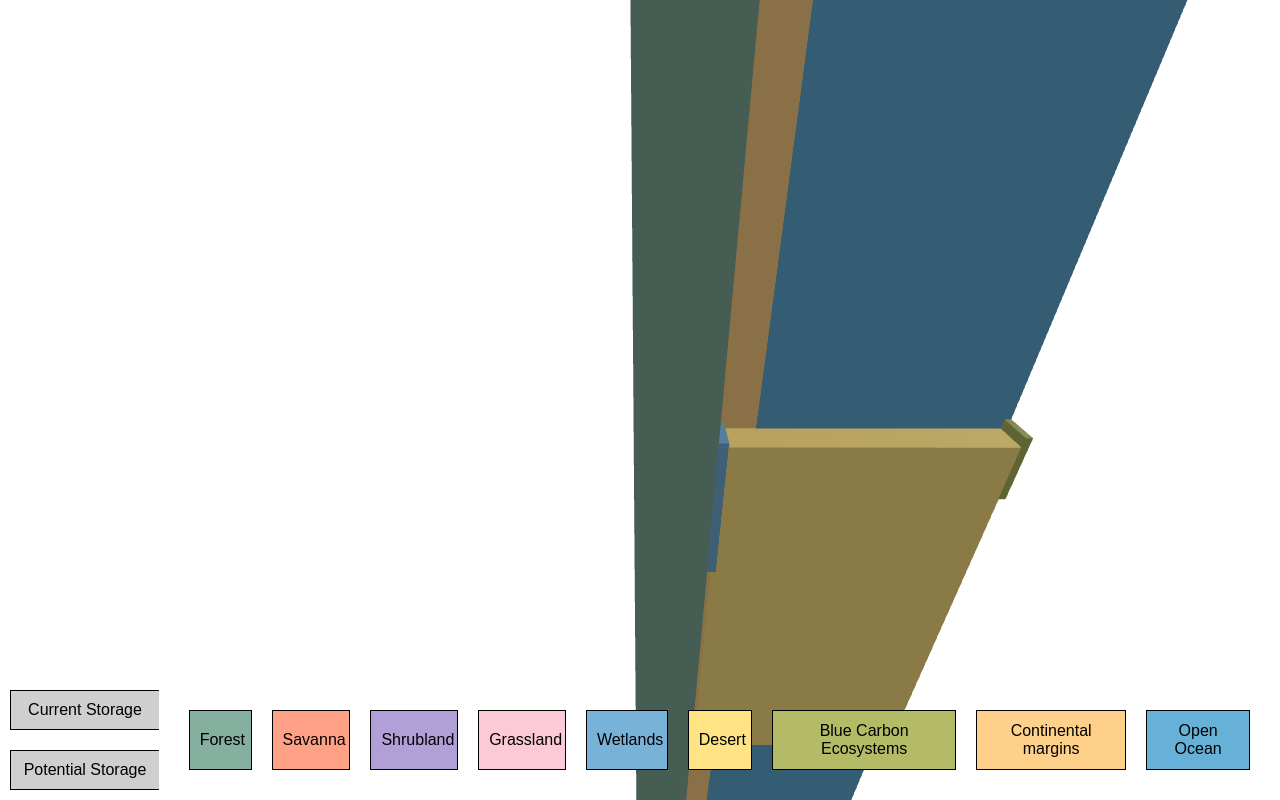
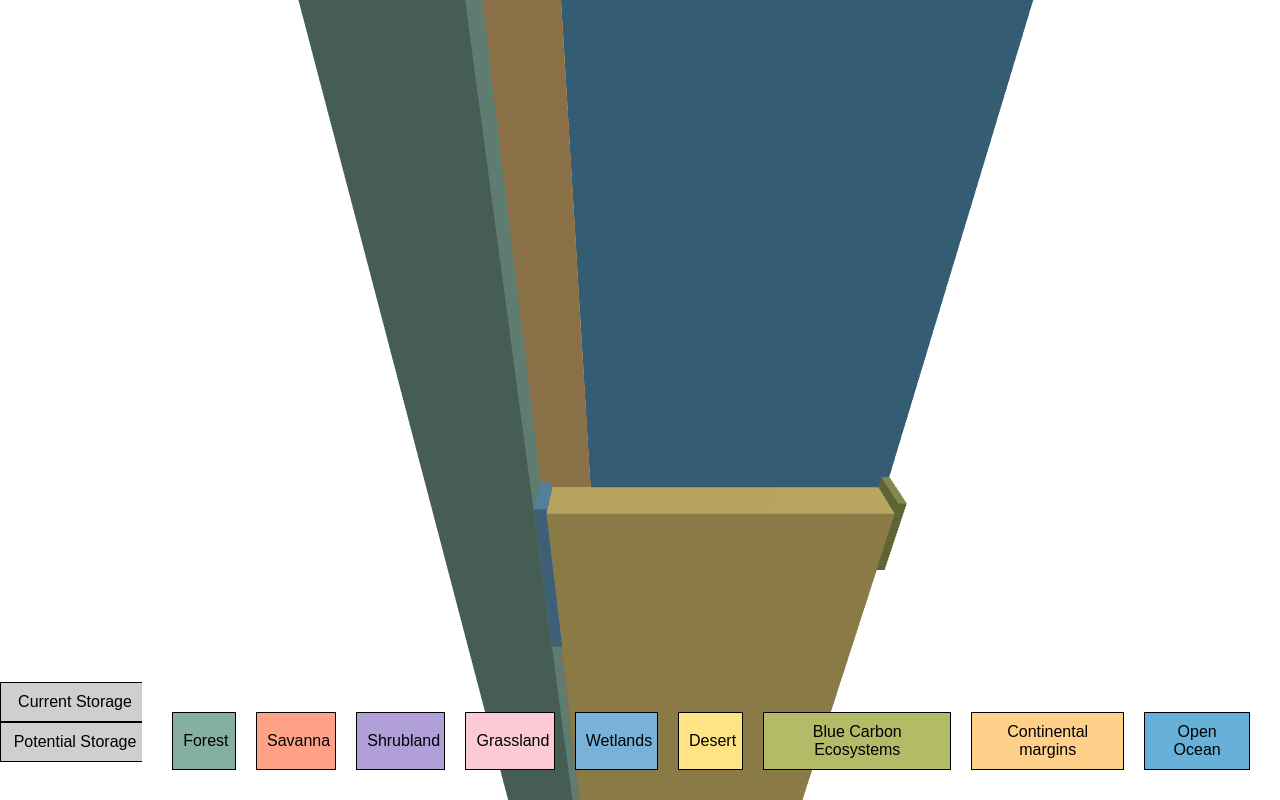
Before and after one commit to salernoelia/Cuby, a Nuxt app: page / in a window 1280 px wide. Built offline with nearby package versions, Linux system fonts and the light colour scheme.

Commit message:
massive performance improvement

```diff
--- a/components/treeMap.vue
+++ b/components/treeMap.vue
@@ -89,6 +89,8 @@ let rectAbove,
   resetView,
   color;
 
+let meshMap = new Map(); // Map to store references to meshes
+
 storageOptionSelected = (storage) => {
   selectedStorage.value = storage;
   resetView();
@@ -102,6 +104,14 @@ resetView = () => {
 
   createTreemap();
   color();
+  filteredData.value.forEach((item) => {
+    const meshes = meshMap.get(item);
+    if (meshes) {
+      scene.remove(meshes.meshPositive);
+      scene.remove(meshes.meshNegative);
+      meshMap.delete(item);
+    }
+  });
 };
 
 onMounted(async () => {
@@ -189,17 +199,9 @@ const create3D = (rectangles, nodes) => {
   renderer.domElement.style.position = "absolute";
   renderer.domElement.style.zIndex = zIndex;
 
-  // const axesHelper = new THREE.AxesHelper(100);
-  // scene.add(axesHelper);
+  const axesHelper = new THREE.AxesHelper(100);
+  scene.add(axesHelper);
   scene.background = new THREE.Color(0xffffff);
-
-  const centroid = new THREE.Vector3();
-  rectangles.forEach((rectangle) => {
-    centroid.x += parseFloat(rectangle.getAttribute("x") - 200);
-    centroid.y += parseFloat(rectangle.getAttribute("y"));
-    centroid.z += 0;
-  });
-  centroid.divideScalar(rectangles.length);
 
   rectangles.forEach((rectangle, index) => {
     let rectWidth = parseFloat(rectangle.getAttribute("width"));
@@ -260,6 +262,15 @@ const create3D = (rectangles, nodes) => {
       { depth: Math.abs(rectBelow), bevelEnabled: false }
     );
 
+    const centroid = new THREE.Vector3();
+    rectangles.forEach((rectangle) => {
+      let posX = parseFloat(rectangle.getAttribute("x"));
+      let posY = parseFloat(rectangle.getAttribute("y"));
+      centroid.x += posX * 2;
+      centroid.y += posY * 2;
+    });
+    centroid.divideScalar(rectangles.length);
+
     const material = new THREE.MeshPhongMaterial({
       color: filteredData.value[index].color,
     });
@@ -289,6 +300,7 @@ const create3D = (rectangles, nodes) => {
 
     scene.add(meshPositive);
     scene.add(meshNegative);
+    meshMap.set(filteredData.value[index], { meshPositive, meshNegative });
   });
 
   const ambientLight = new THREE.AmbientLight(0xffffff, 0.8);
@@ -362,14 +374,12 @@ body {
   display: flex;
   flex-direction: column;
   position: relative;
-
   left: 0;
   z-index: 3;
 }
 
 .storage-button {
   width: 150px;
-  margin: 10px;
   padding: 10px;
   background-color: rgb(207, 207, 207);
   display: flex;
```
